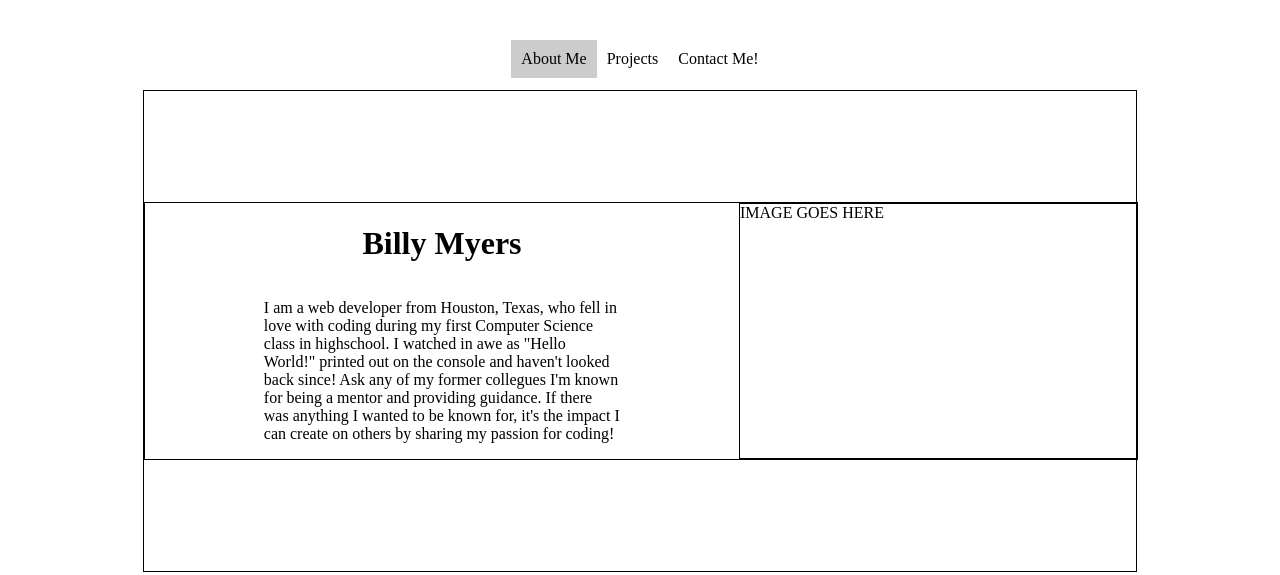
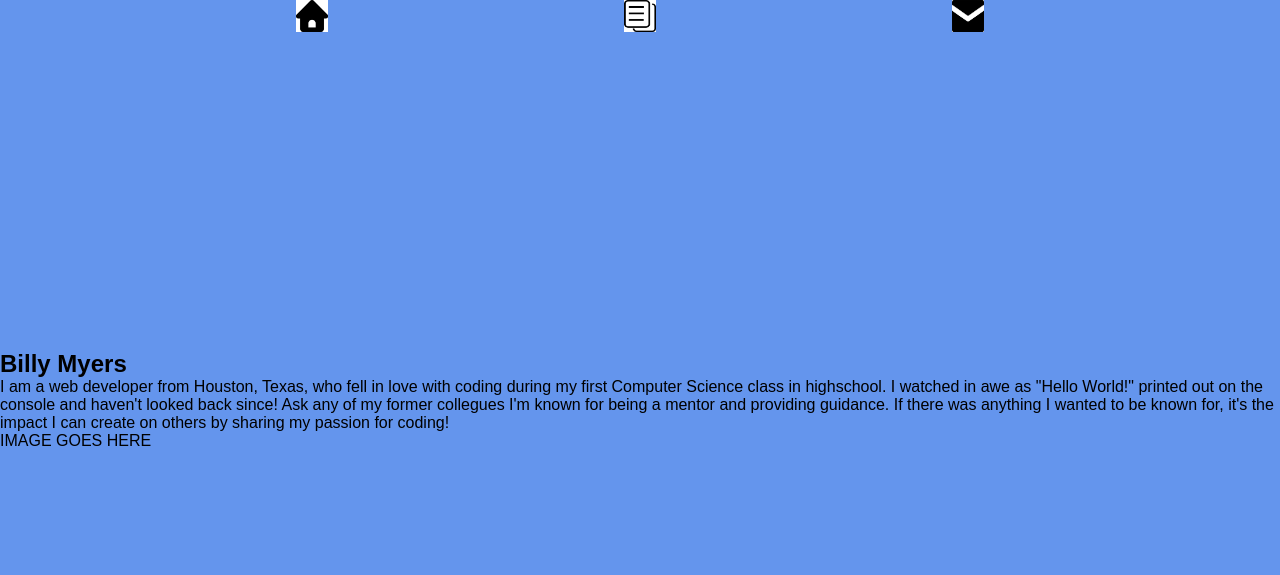
Before and after one commit to billymyers223/Portfolio, a plain HTML site: page index.html in a window 1280 px wide. Drawn offline with Linux system fonts and the light colour scheme.

Commit message:
Changed portfolio design to a full site scroll instead

```diff
--- a/Components/script.js
+++ /dev/null
@@ -1,16 +0,0 @@
-const tabs = document.querySelectorAll('[data-tab-target]')
-const tabContents = document.querySelectorAll('[data-tab-content]')
-
-tabs.forEach(tab => {
-  tab.addEventListener('click', () => {
-    const target = document.querySelector(tab.dataset.tabTarget)
-    tabContents.forEach(tabContent => {
-      tabContent.classList.remove('active')
-    })
-    tabs.forEach(tab => {
-      tab.classList.remove('active')
-    })
-    tab.classList.add('active')
-    target.classList.add('active')
-  })
-})
--- a/Components/styles.css
+++ b/Components/styles.css
@@ -1,95 +1,43 @@
-[data-tab-content] {
-    display: none;
-  }
-
-  .active[data-tab-content] {
-    display: block;
-  }
-
-  body {
-    padding: 0;
-    margin: 0;
-  }
-.left{
+*{
+    margin:0;
+    padding:0;
+    box-sizing: border-box;
+    font-family: sans-serif;
+}
+nav{
     display: flex;
-    flex-direction: column;
+    justify-content: space-evenly;
     align-items: center;
-
-    width: 60%;
-    justify-content: center;
+    position:fixed;
+    width: 100%;
 
 }
-.left p{
-    width: 60%;
-}
-.container{
+section{
+    scroll-snap-align: start;
+    height: 100vh;
     display: flex;
     justify-content: center;
     align-items: center;
-
-    width: 80%;
-    height: 60vh;
-    margin-top: 1%;
-    border: 1px solid black;
-}
-.half{
-    display: flex;
-    width: 100%;
-    flex-wrap:nowrap ;
-    border: 1px solid black;
-}
-
-.right{
-    border: 1px solid black;
-    height: auto;
-    width: 40%;
-    align-items: flex-end;
-    justify-content: flex-end;
-}
-
-.tabs {
-    display: flex;
-    justify-content: center;
-    list-style-type: none;
-    margin: 0;
-    padding: 0;
-    padding-top: 5vh;
-  }
-
-.tab {
-    cursor: pointer;
-    padding: 10px;
-  }
-
-.tab.active {
-    background-color: #CCC;
-  }
-
-.tab:hover {
-    background-color: #AAA;
-  }
-
-.tab-content {
-    margin-left: 20px;
-    margin-right: 20px;
-    display: flex;
-    justify-content: center;
-
-
-  }
-/* .tab-content{
-    padding-top: 5vh;
-    display: flex;
-    justify-content: center;
-
-
 }
 #home{
-    display: flex;
-
-    width: 60%;
-    height: 70vh;
-
+    background: cornflowerblue;
 }
-
- */
+#projects{
+    background-color: bisque;
+}
+#contact{
+    background-color: darkslategray;
+}
+nav img{
+    background-color: white;
+    height: 2rem;
+    width: 2rem;
+}
+.container{
+    scroll-snap-type: y mandatory;
+    overflow-y: scroll;
+    height: 100vh;
+}
+html, body {
+    overflow: hidden;
+}
--- a/index.html
+++ b/index.html
@@ -4,61 +4,46 @@
     <meta charset="UTF-8">
     <meta name="viewport" content="width=device-width, initial-scale=1.0">
     <link rel="stylesheet" type="text/css"href="/Components/styles.css">
-    <script src ="Components/script.js" defer></script>
     <title>My Portfolio</title>
 
 
 </head>
+<header>
+    <nav>
+        <a href="#home" class="active tab"><img src="/Components/images-videos/home.png" alt="Home"></a>
+        <a href="#projects" class="tab"><img src="/Components/images-videos/projects.png" alt="Projects"></a>
+        <a href="#contact" class="tab"><img src="/Components/images-videos/contact.png" alt="Contact me"></a>
+    </nav>
+</header>
 <body>
-    <ul class="tabs">
-        <li data-tab-target="#home" class="active tab">About Me</li>
-        <li data-tab-target="#projects" class="tab">Projects</li>
-        <li data-tab-target="#contact" class="tab">Contact Me!</li>
-      </ul>
 
-      <div class="tab-content">
+
+
             <div class="container">
-                <div id="home" data-tab-content class="active">
+                <section id="home" data-tab-content class="active">
                     <div class="half">
-                    <div class = "left">
-                        <h1>Billy Myers</h1>
-                        <p>I am a web developer from Houston, Texas, who fell in love with coding during my first Computer Science class in highschool. I watched in awe as "Hello World!" printed out on the console and haven't looked back since! Ask any of my former collegues I'm known for being a mentor and providing guidance. If there was anything I wanted to be known for, it's the impact I can create on others by sharing my passion for coding!</p>
+                        <div class = "left">
+                            <h1>Billy Myers</h1>
+                            <p>I am a web developer from Houston, Texas, who fell in love with coding during my first Computer Science class in highschool. I watched in awe as "Hello World!" printed out on the console and haven't looked back since! Ask any of my former collegues I'm known for being a mentor and providing guidance. If there was anything I wanted to be known for, it's the impact I can create on others by sharing my passion for coding!</p>
+                        </div>
+                        <div class="right"> IMAGE GOES HERE</div>
+                    </div>
+                </section>
+                <section id="projects" data-tab-content>
 
+                    <h1>Projects</h1>
+                    <div class="align">
+                        <div class="one">Java AI bot</div>
+                        <div class="two">Project 2</div>
+                        <div class="three">Project 3</div>
                     </div>
-                    <div class="right"> IMAGE GOES HERE</div>
-                    </div>
-                </div>
-                <div id="projects" data-tab-content>
-                <h1>Pricing</h1>
-                <p>Some information on pricing</p>
-                </div>
-                <div id="contact" data-tab-content>
-                <h1>About</h1>
-                <p>Let me tell you about me</p>
-                </div>
+                </section>
+                <section id="contact" data-tab-content>
+                    <h1>Contact Me</h1>
+                    <p>Contact me!</p>
+                </section>
             </div>
-      </div>
-<!-- <ul>
-    <li data-tab-target ="#home">Home</li>
-    <li data-tab-target="#projects">Projects</li>
-    <li data-tab-target="#contact">Contact</li>
-</ul>
-<div class="tab-content">
-    <div id="home" data-tab-content>
-        <div class = "left">
-            <h1>Billy Myers</h1>
-            <p>I am a web developer from Houston, Texas, who fell in love with coding during my first Computer Science class in highschool. I watched in awe as "Hello World!" printed out on the console and haven't looked back since! Ask any of my former collegues I'm known for being a mentor and providing guidance. If there was anything I wanted to be known for, it's the impact I can create on others by sharing my passion for coding!</p>
 
-        </div>
-        <div class="right"> IMAGE GOES HERE</div>
-    </div>
-    <div id="projects" data-tab-content>
-        <h1>these are my projects</h1>
-    </div>
-    <div id="contact" data-tab-content>
-        <h1>contactme</h1>
-    </div>
-</div>     -->
 
 </body>
 </html>
```
Also changed, not shown: Components/images-videos/contact.png (added), Components/images-videos/home.png (added), Components/images-videos/projects.png (added).
